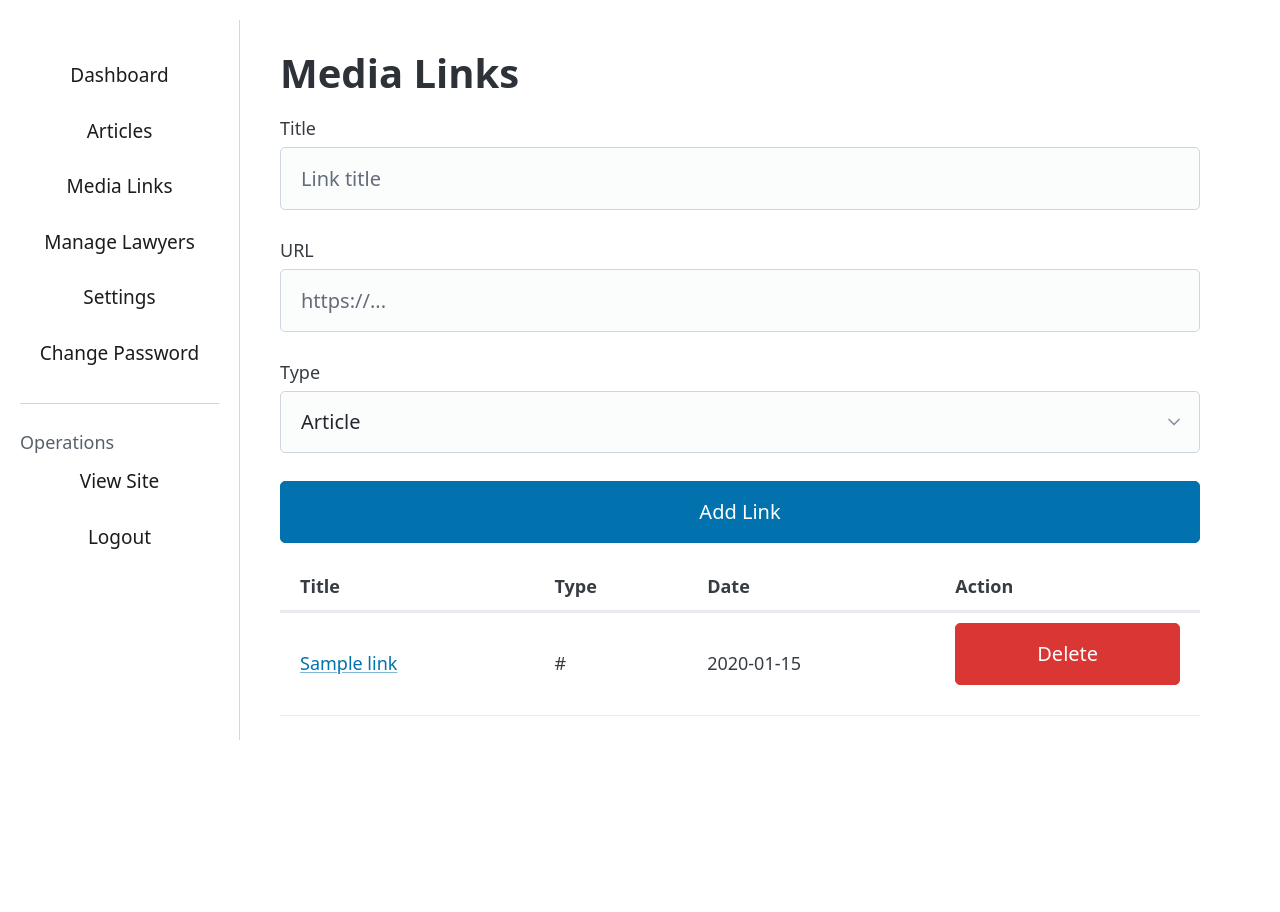
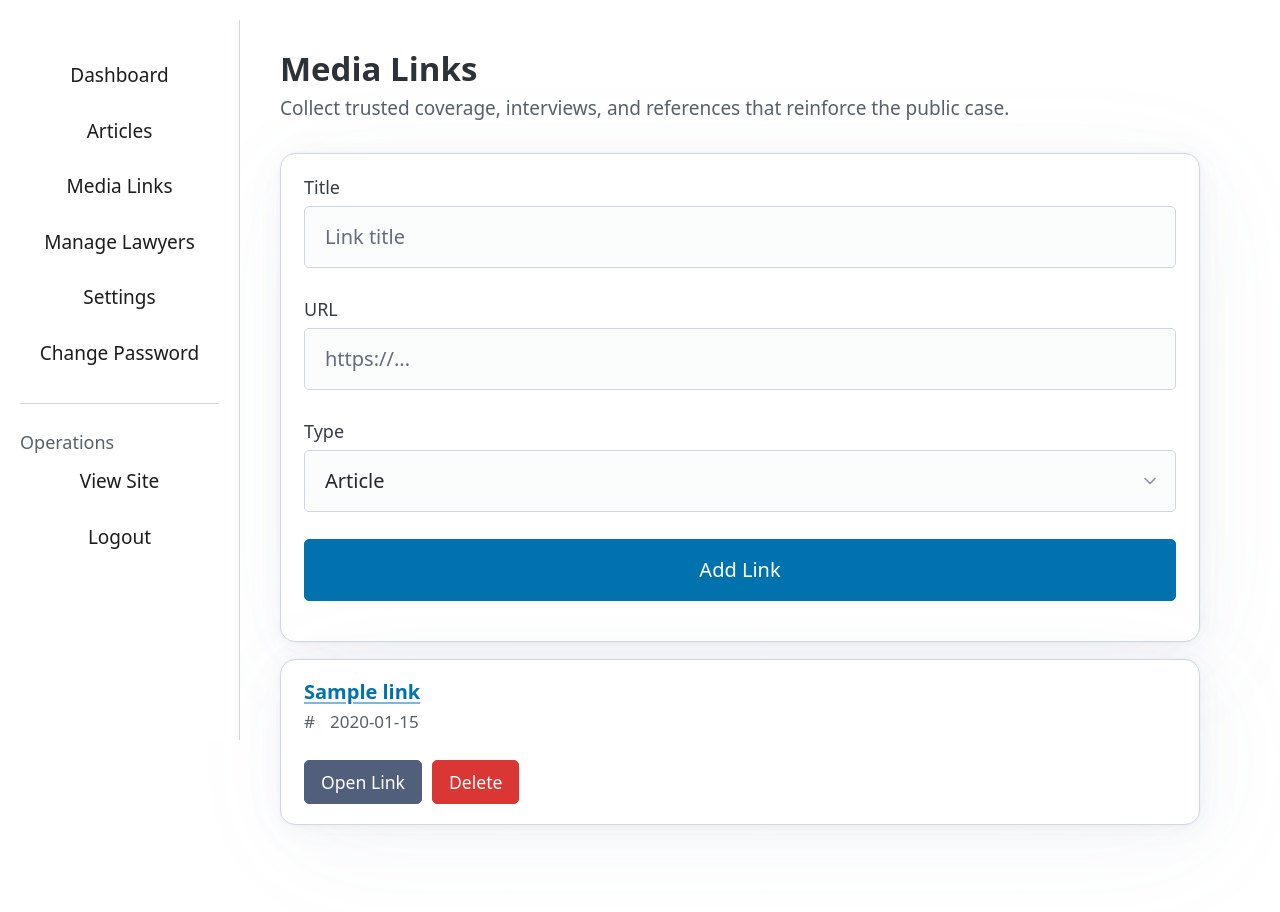
Before and after one commit to sandman21vs/FREESANDMANN, a Flask app: template templates/admin/media_links.html in a window 1280 px wide. Shown: the part 153-1065 px from the top of the page. Before the commit the page ends 893 px from the top, so only its background shows below. Run offline with Flask 3, Linux system fonts and the light colour scheme; data comes from the database, SQL or seed files in the repository; the template is opened without the code that fills it: most values are stand-ins (such as "Sample title", 1, 10 or a date in 2020); some libraries are stand-ins or nearby versions.

Commit message:
feat(ui): polish media links and change password pages

```diff
--- a/templates/admin/media_links.html
+++ b/templates/admin/media_links.html
@@ -1,10 +1,15 @@
 {% extends "base_admin.html" %}
+{% from "components/bo_components.html" import page_header %}
 
 {% block title %}Media Links &mdash; {{ cfg.get('site_title', 'Free Sandmann') }}{% endblock %}
 
 {% block content %}
-<h1>Media Links</h1>
+{{ page_header(
+    "Media Links",
+    "Collect trusted coverage, interviews, and references that reinforce the public case."
+) }}
 
+<article class="bo-card">
     <form method="POST" action="{{ url_for('admin_media_links') }}">
         <input type="hidden" name="csrf_token" value="{{ session.csrf_token }}">
         <label>Title
@@ -22,34 +27,33 @@
         </label>
         <button type="submit">Add Link</button>
     </form>
+</article>
 
 {% if links %}
-<table>
-    <thead>
-        <tr>
-            <th>Title</th>
-            <th>Type</th>
-            <th>Date</th>
-            <th>Action</th>
-        </tr>
-    </thead>
-    <tbody>
     {% for link in links %}
-        <tr>
-            <td><a href="{{ link.url }}" target="_blank" rel="noopener">{{ link.title }}</a></td>
-            <td>{{ link.link_type }}</td>
-            <td>{{ link.created_at[:10] }}</td>
-            <td>
-                <form method="POST" action="{{ url_for('admin_media_link_delete', link_id=link.id) }}" style="display:inline">
+    <article class="bo-card">
+        <div class="bo-card-header">
+            <div class="bo-card-stack">
+                <h2 class="bo-card-title"><a href="{{ link.url }}" target="_blank" rel="noopener">{{ link.title }}</a></h2>
+                <div class="bo-card-meta">
+                    <span>{{ link.link_type }}</span>
+                    <span>{{ link.created_at[:10] }}</span>
+                </div>
+            </div>
+        </div>
+        <div class="bo-card-actions">
+            <a href="{{ link.url }}" target="_blank" rel="noopener" role="button" class="secondary">Open Link</a>
+            <form method="POST" action="{{ url_for('admin_media_link_delete', link_id=link.id) }}">
                 <input type="hidden" name="csrf_token" value="{{ session.csrf_token }}">
                 <button type="submit" class="btn-danger" onclick="return confirm('Delete this link?')">Delete</button>
             </form>
-            </td>
-        </tr>
+        </div>
+    </article>
     {% endfor %}
-    </tbody>
-</table>
 {% else %}
-<p>No media links yet.</p>
+<div class="bo-empty-state">
+    <h2>No media links yet</h2>
+    <p>Add the first external reference to start building the coverage section.</p>
+</div>
 {% endif %}
 {% endblock %}
```
Also changed, not shown: templates/admin/change_password.html (+8 -1 lines), templates/advogado/change_password.html (+8 -1 lines), tests/test_templates.py (+1 -0 lines). Lines whose indentation alone changed are shown as unchanged.
